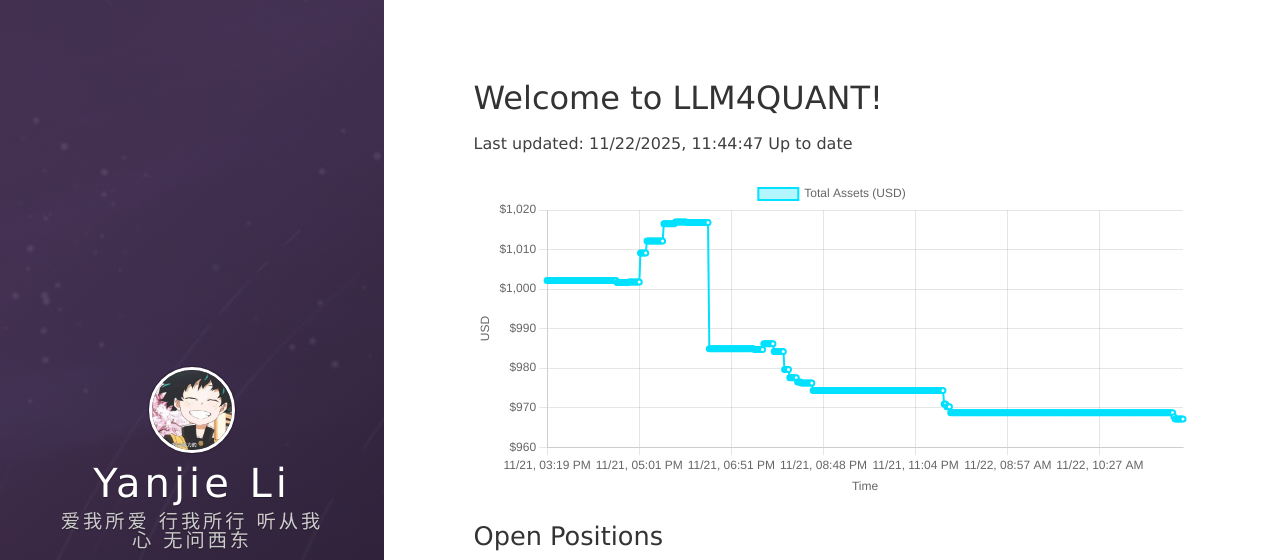
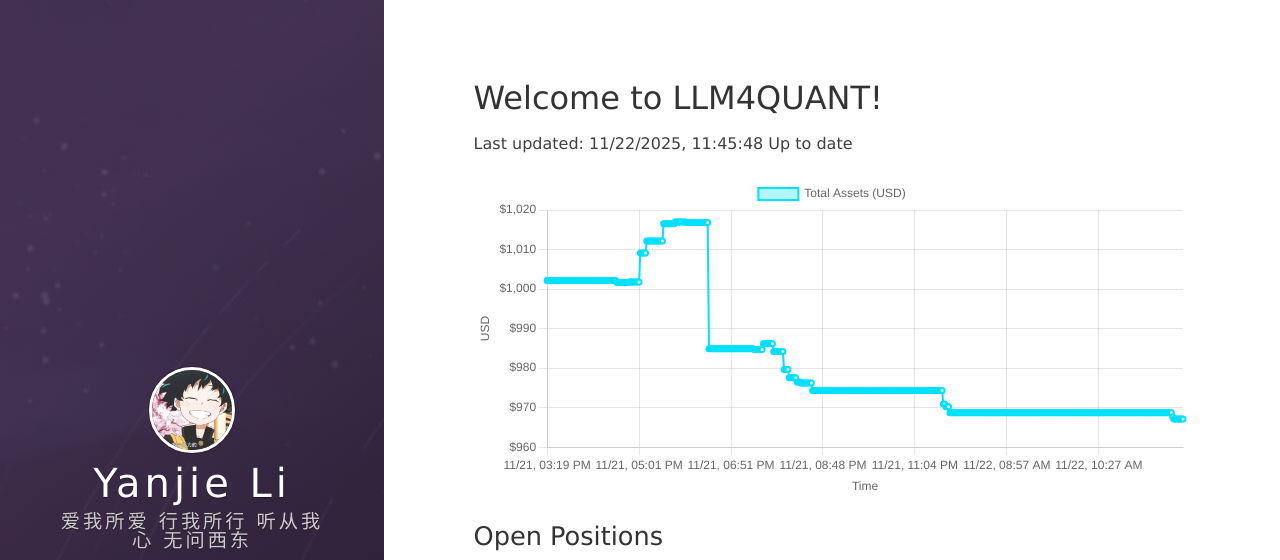
Before and after one commit to leeyegy/leeyegy.github.io, a Jekyll site: the page built from live-trading.html, in a window 1280 px wide and 1188 px high. Shown: the top 560 px of the window. Built offline with Jekyll 4.4.1, drawn with Linux system fonts in a browser that asks for light colours; nearby versions of some CDN libraries.

Commit message:
AccountMonitor: update balance history 2025-11-22T19:45:48+08:00

```diff
--- a/assets/data/binance/balance-history.json
+++ b/assets/data/binance/balance-history.json
@@ -1,5 +1,5 @@
 {
-  "generatedAt": "2025-11-22T19:44:47+08:00",
+  "generatedAt": "2025-11-22T19:45:48+08:00",
   "asset": "total_usd_value",
   "history": [
     {
@@ -1964,6 +1964,10 @@
     },
     {
       "timestamp": "2025-11-22T19:44:47+08:00",
+      "totalUsd": 967.14645393
+    },
+    {
+      "timestamp": "2025-11-22T19:45:48+08:00",
       "totalUsd": 967.14645393
     }
   ]
```
